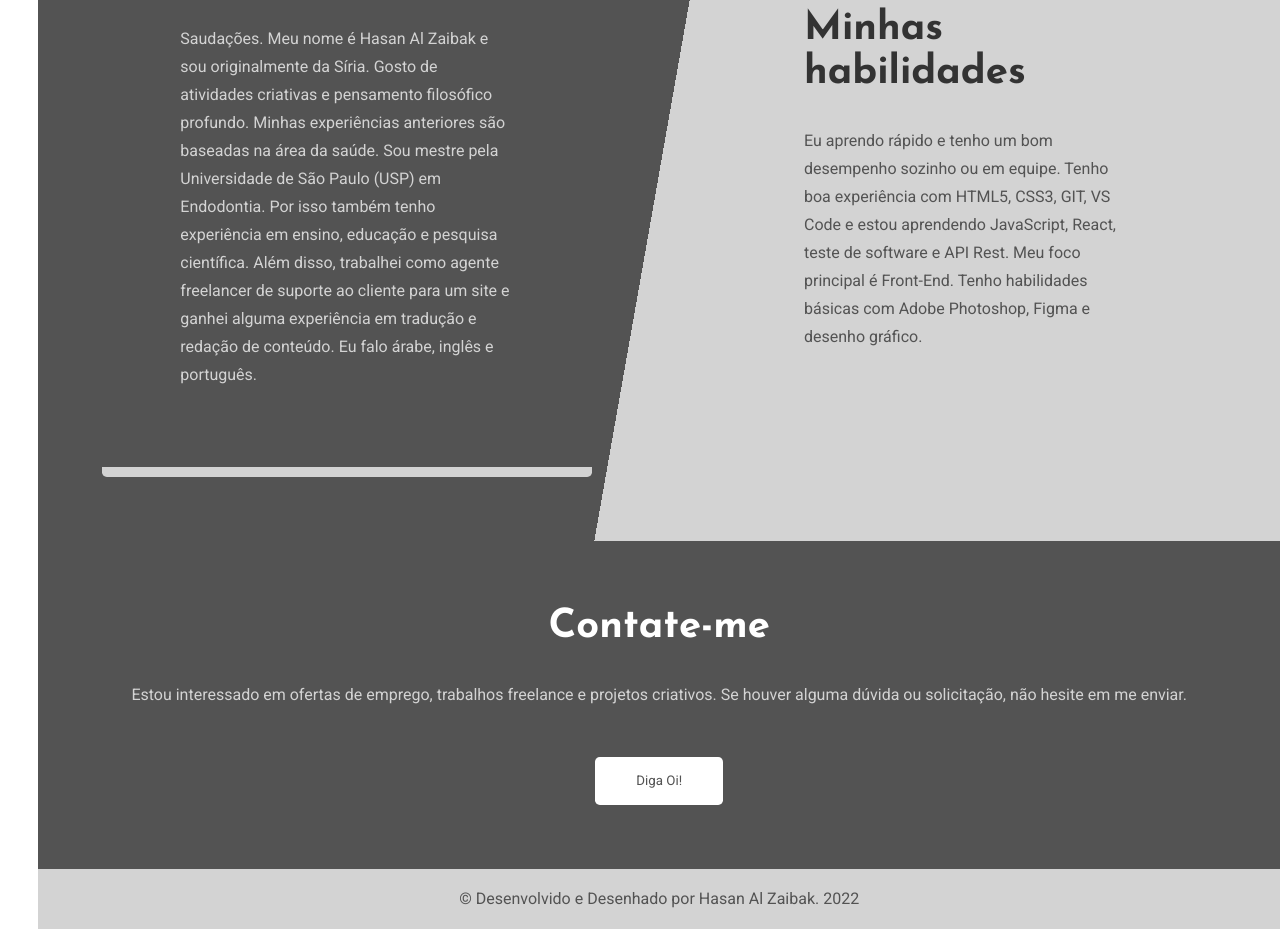
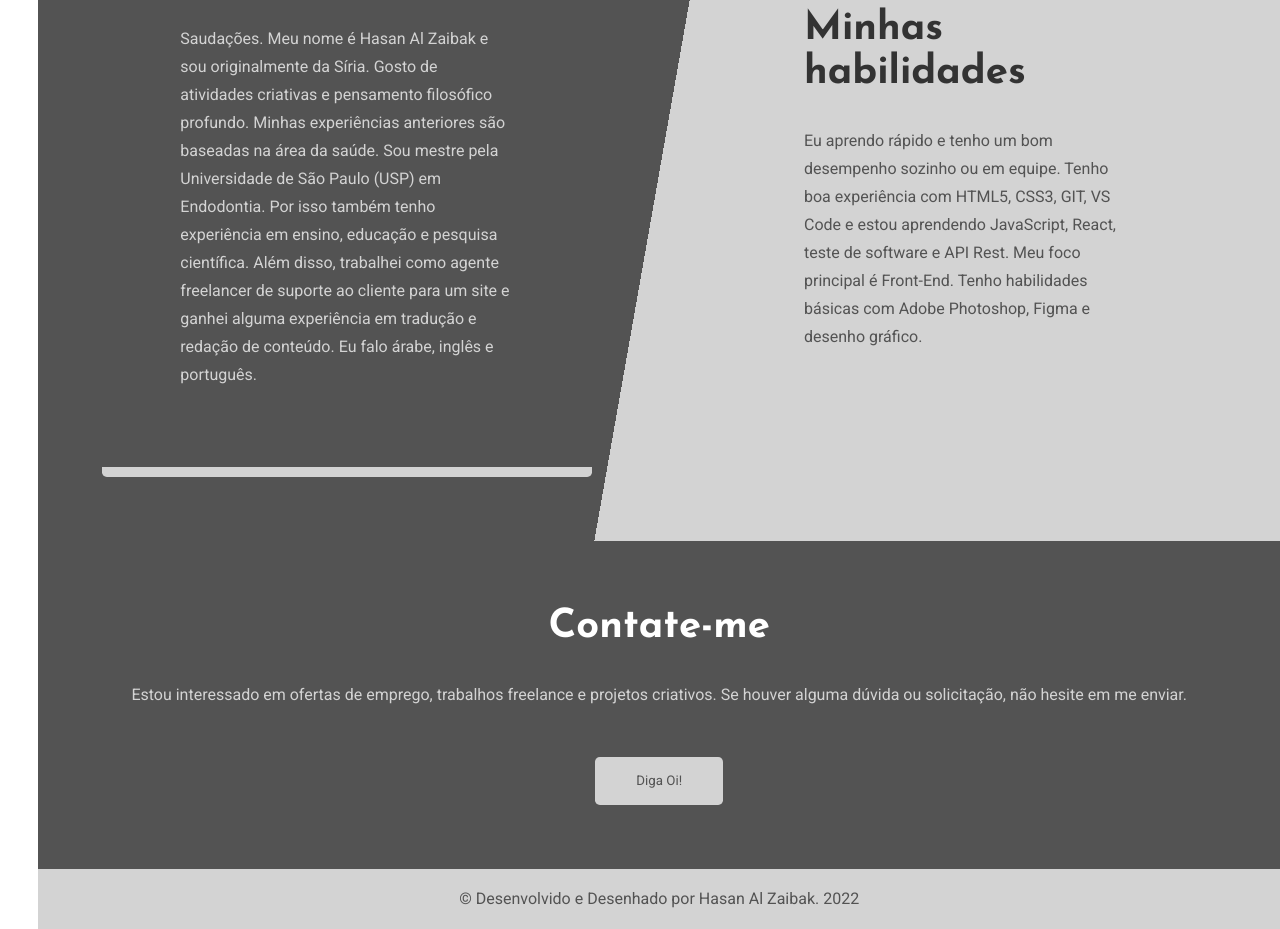
Before and after one commit to hasanalzaibak/portfolio.github.io, a plain HTML site: page index.html in a window 1280 px wide. Shown: the part 1506-2435 px from the top of the page. Drawn offline with Linux system fonts and the light colour scheme.

Commit message:
Button bg color change

```diff
--- a/css/style.css
+++ b/css/style.css
@@ -216,7 +216,7 @@ p {
     width: 8rem;
     height: 3rem;
     margin-top: 3rem;
-    background-color: rgb(255, 255, 255);
+    background-color: rgb(211, 211, 211);
     border: none;
     border-radius: 0.3rem;
     font-family: 'Roboto', sans-serif;
```
